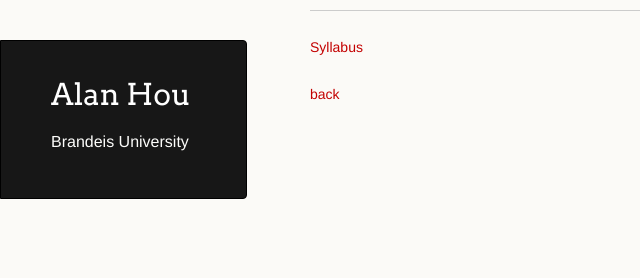
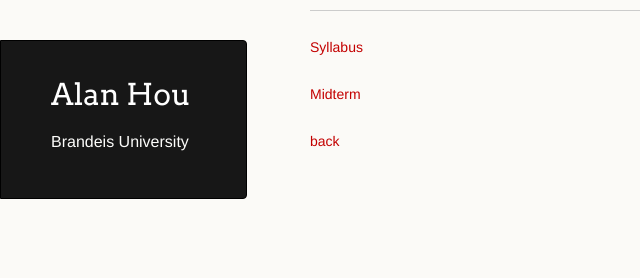
Before and after one commit to axhou/axhou.github.io, a Jekyll site: the page built from s2024la.md, in a window 1280 px wide. Shown: the top 278 px of the page, without its empty margins (0-640 px from the left). Built offline with Jekyll 4.4.1, drawn with Linux system fonts in a browser that asks for light colours; our own code applies the rules of GitHub Pages for plain Markdown files.

Commit message:
Update s2024la.md

```diff
--- a/s2024la.md
+++ b/s2024la.md
@@ -11,4 +11,6 @@
 
 [Syllabus](./docs/s24la/s24lasyllabus.pdf)
 
+[Midterm](./docs/s24la/s24lamidterm.pdf)
+
 [back](./)
```
